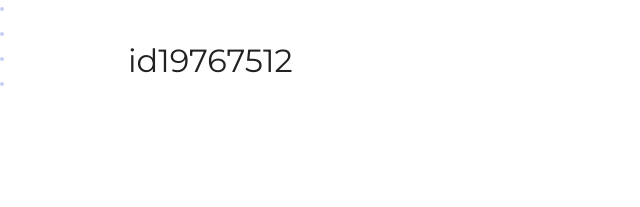
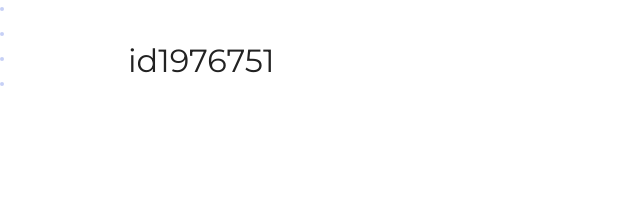
Before and after one commit to mis3rably/test, a plain HTML site: page index.html in a window 1280 px wide. Shown: the part 479-686 px from the top of the page, 0-640 px from the left. Drawn offline with Linux system fonts and the light colour scheme.

Commit message:
Update index.html

```diff
--- a/index.html
+++ b/index.html
@@ -19,7 +19,7 @@
       <section class="hero-image">
         <div class="container">
           <h1 class="heading">Неопознанный Енот</h1>
-          <p>id19767512</p>
+          <p>id1976751</p>
         </div>
       </section>
 
```
